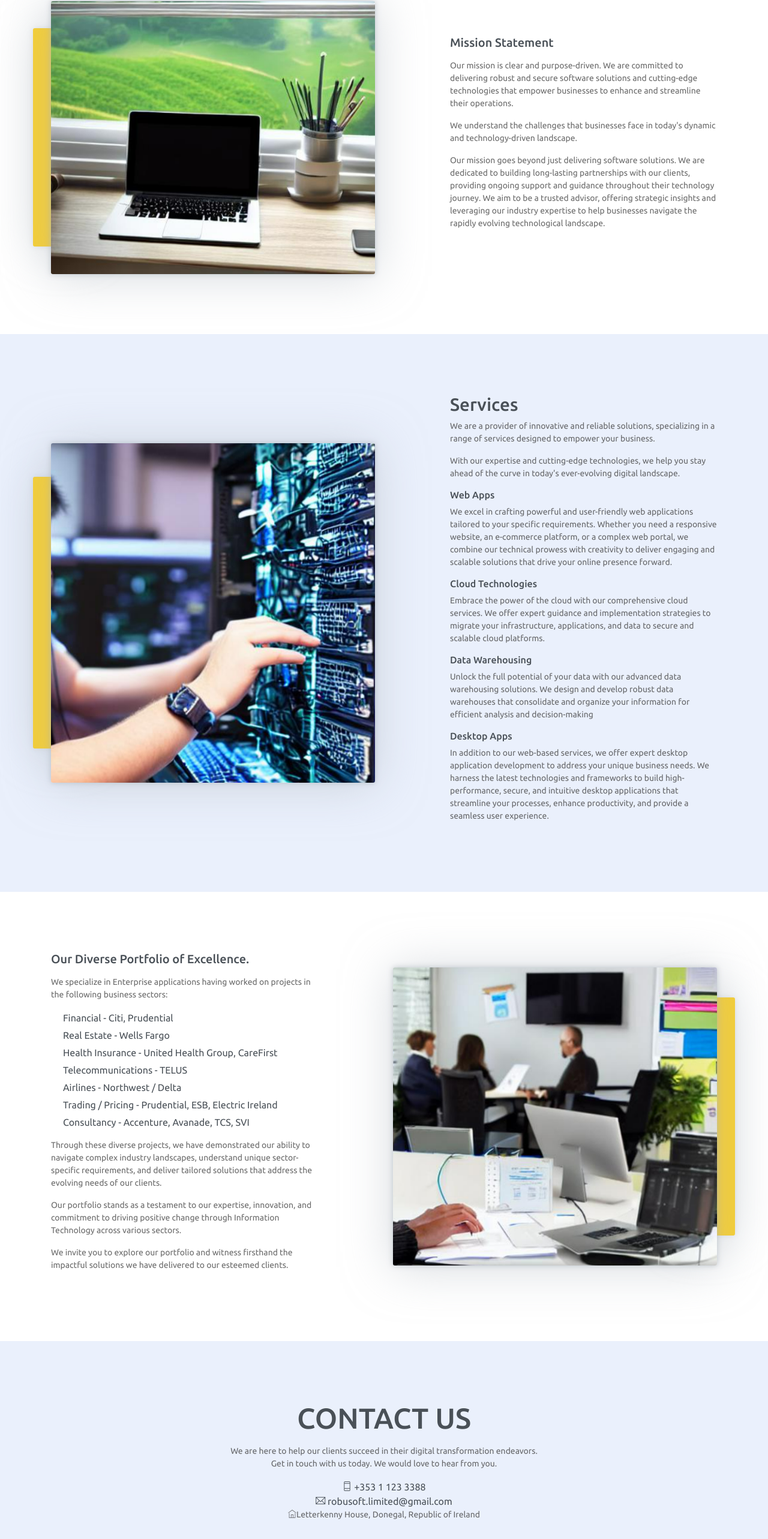
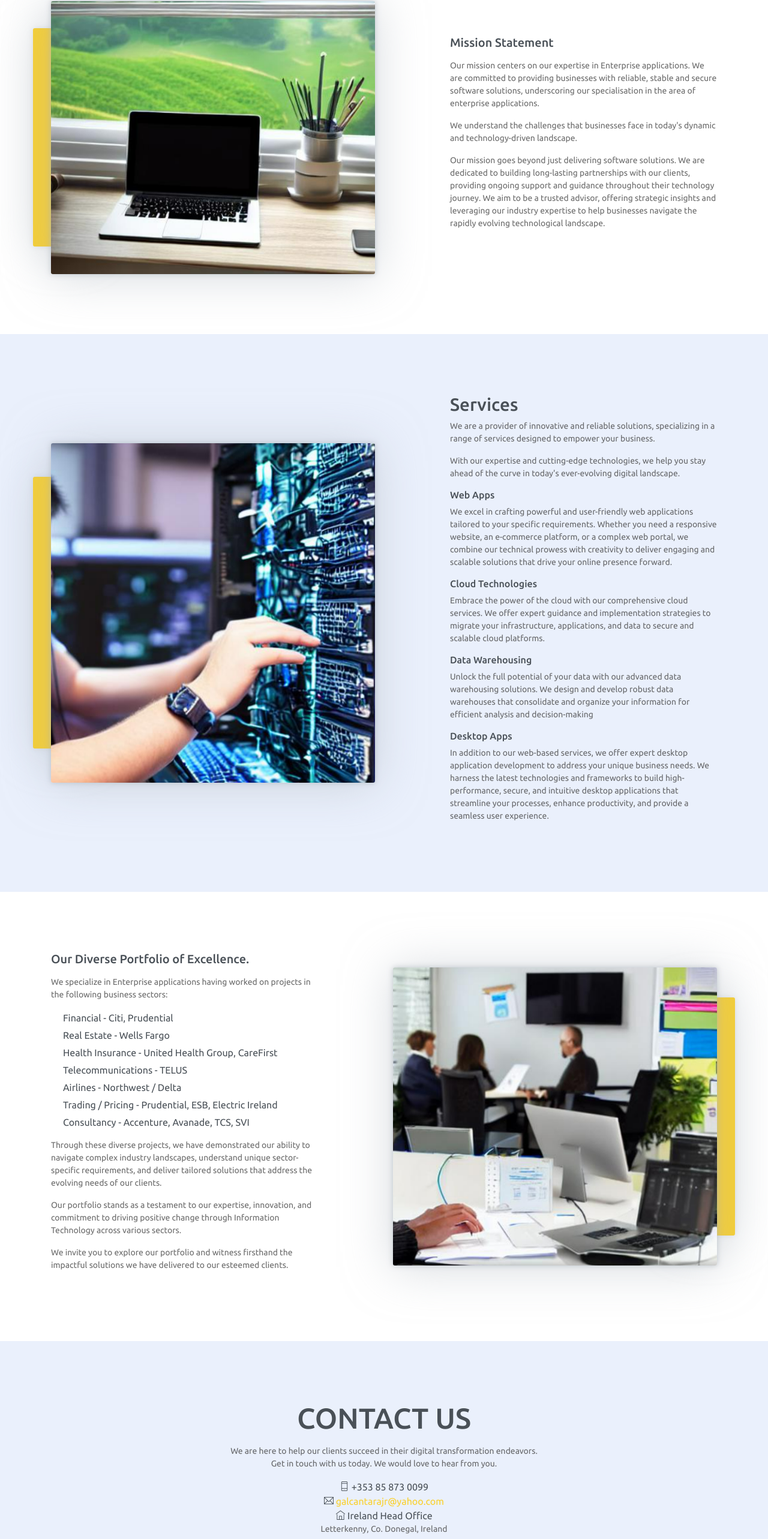
Before and after one commit to RobusoftLimited/Robusoft, a React (Create React App) app: page / in a window 1280 px wide. Shown: the part 1196-3762 px from the top of the page at 60% size. Built offline with nearby package versions, Linux system fonts and the light colour scheme.

Commit message:
update misssion and contact page

```diff
--- a/src/Contact.tsx
+++ b/src/Contact.tsx
@@ -30,9 +30,10 @@ function Contact() {
           Get in touch with us today. We would love to hear from you.
           <br />
         </p>
-        <span><i className="ti-mobile"></i> +353 1 123 3388</span><br/>
-        <span><i className="ti-email"></i> robusoft.limited@gmail.com</span>
-        <p className="mb-5"><i className="ti-home"></i>Letterkenny House, Donegal, Republic of Ireland</p>
+        <span><i className="ti-mobile"></i> +353 85 873 0099</span><br/>
+        <span><i className="ti-email"></i> <a href="mailto:galcantarajr@yahoo.com">galcantarajr@yahoo.com</a></span><br/>
+        <span><i className="ti-home"></i> Ireland Head Office</span>
+        <p> Letterkenny, Co. Donegal, Ireland</p>
         <form
           onSubmit={handleSubmit}
           className="contact-form col-md-11 col-lg-9 mx-auto"
--- a/src/Content.tsx
+++ b/src/Content.tsx
@@ -23,7 +23,7 @@ function Content() {
             </h6>
 
             <p>
-            Our mission is clear and purpose-driven. We are committed to delivering robust and secure software solutions and cutting-edge technologies that empower businesses to enhance and streamline their operations.
+            Our mission centers on our expertise in Enterprise applications. We are committed to providing businesses with reliable, stable and secure software solutions, underscoring our specialisation in the area of enterprise applications.
             </p>
             <p>We understand the challenges that businesses face in today's dynamic and technology-driven landscape.</p>
             <p>
```
